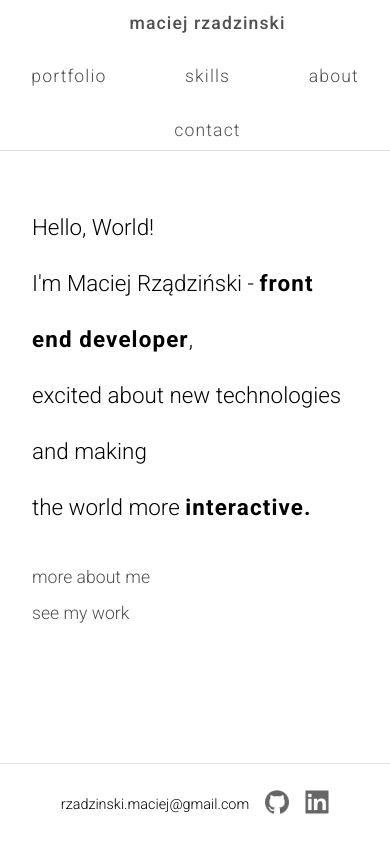
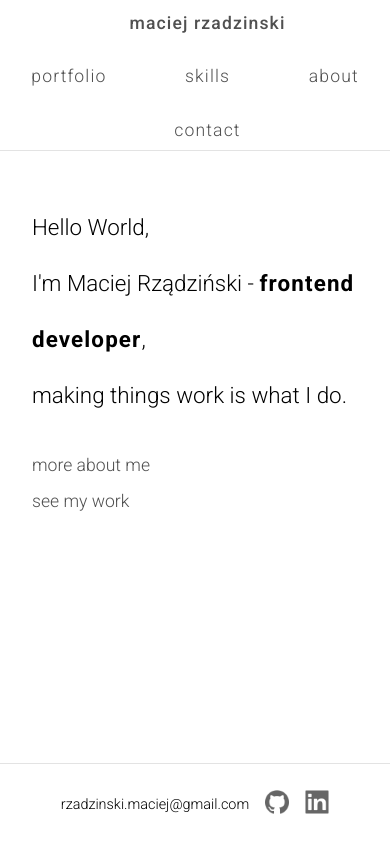
Before and after one commit to mRzadzinski/my-website, a React (Create React App) app: page / in a window 390 px wide. Built offline with nearby package versions, Linux system fonts and the light colour scheme.

Commit message:
Fix mobile layout in Main

```diff
--- a/src/components/Main.js
+++ b/src/components/Main.js
@@ -6,14 +6,11 @@ const Main = () => {
 	return (
 		<main className='Main'>
 			<article className='intro'>
-				Hello, World!
+				Hello World,
 				<br />
-				I'm Maciej Rządziński - <span>front end developer</span>,
+				I'm Maciej Rządziński - <span>frontend developer</span>,
 				<br />
-				excited about new technologies and making{' '}
-				<nobr>
-					the world more <span>interactive.</span>{' '}
-				</nobr>
+				making things work is what I do.
 			</article>
 			<p className='more-about-me'>
 				<Link to='/about'>more about me</Link>
```
